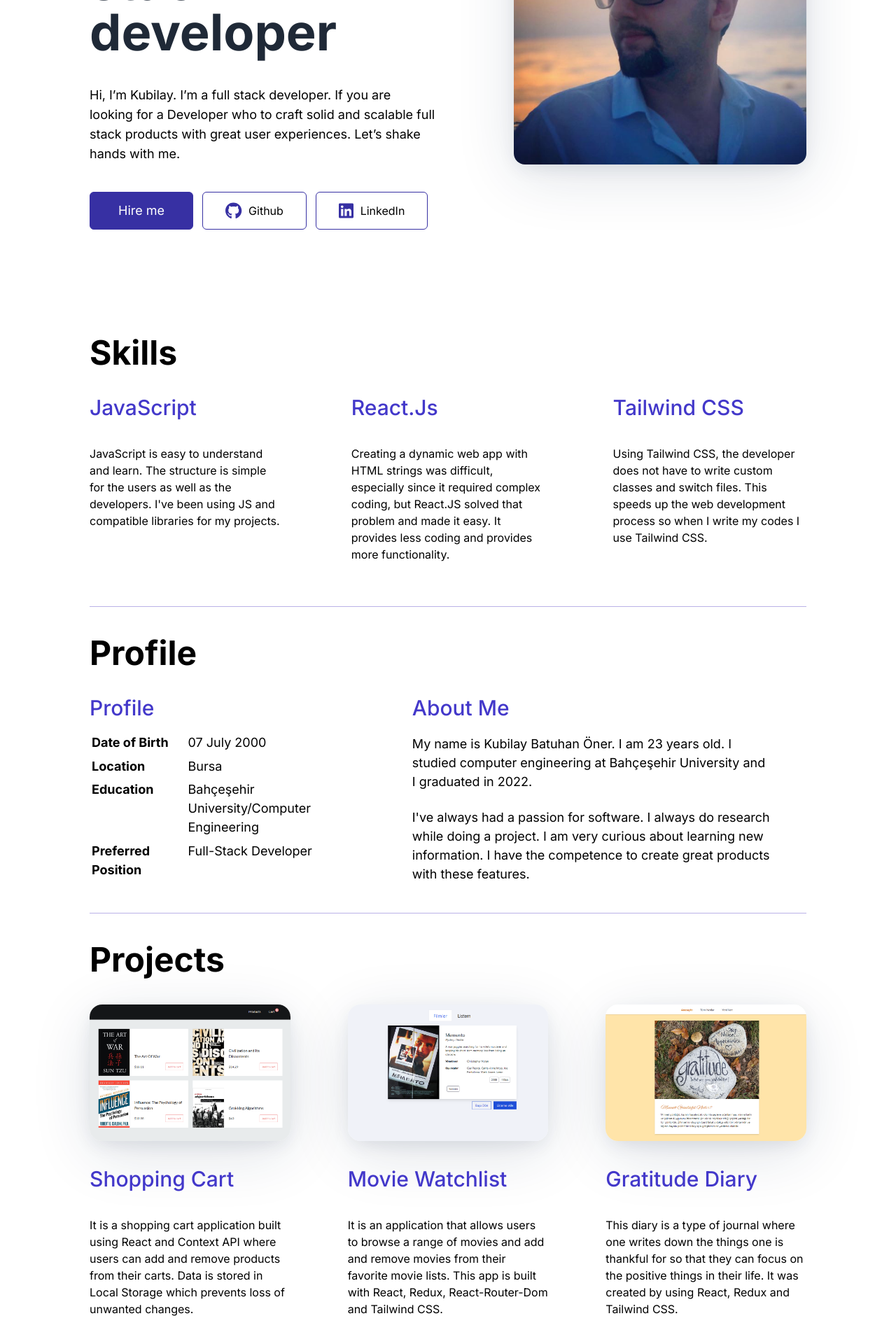
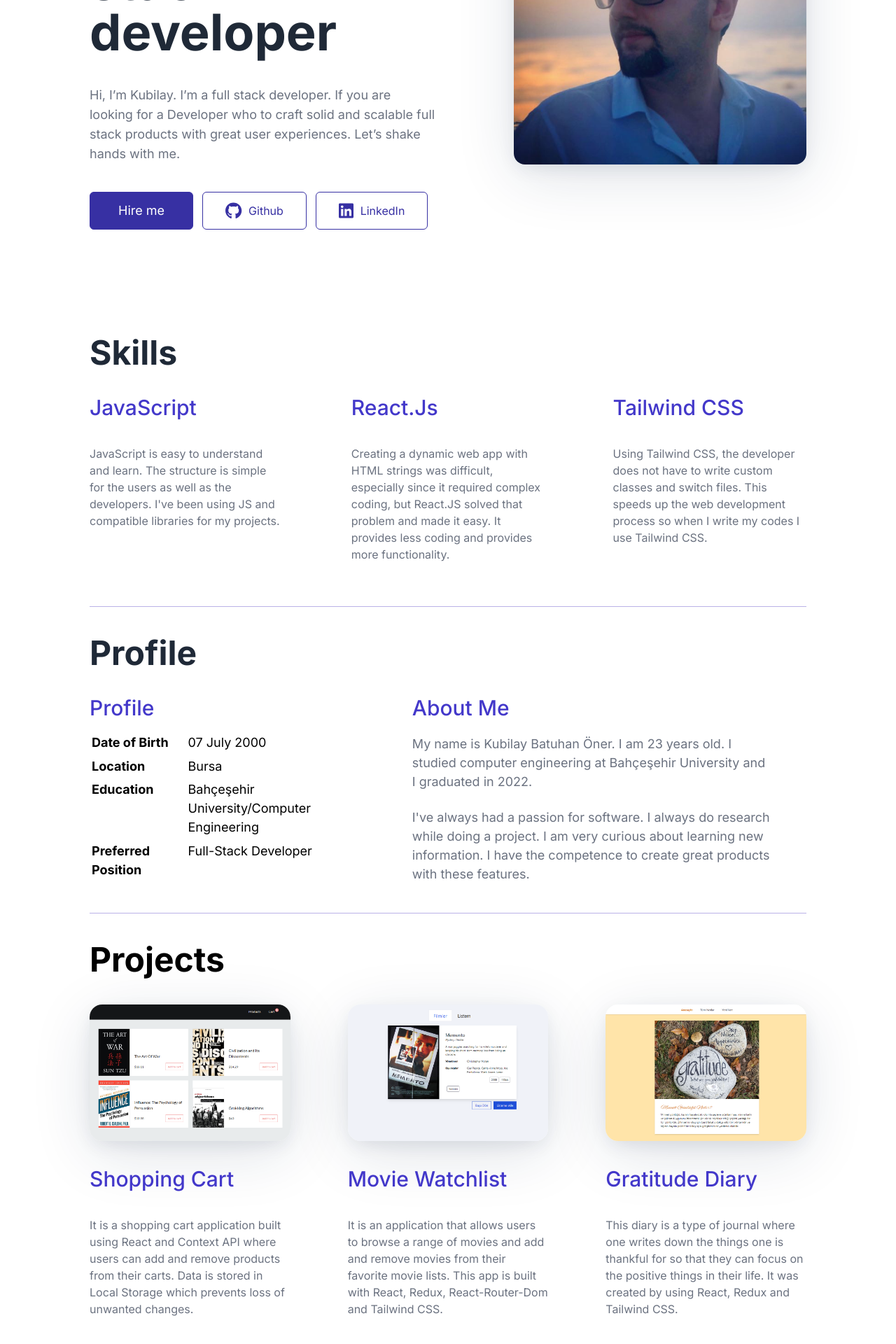
Before and after one commit to KubiBatuOner/portfolyo, a React (Create React App) app: page / in a window 1280 px wide. Shown: the part 500-2420 px from the top of the page at 70% size. Built offline with nearby package versions, Linux system fonts and the light colour scheme.

Commit message:
Font renkleri değiştirildi

```diff
--- a/src/components/Footer.js
+++ b/src/components/Footer.js
@@ -40,7 +40,7 @@ export default function Footer(props) {
       id="hire-me"
     >
       <div className="innerContainer w-[80%] flex flex-col gap-y-[8vh] ml-[10%] lg:w-[85%] lg:items-center lg:m-0">
-        <h2 className="text-[2.625rem] font-bold w-[80%] leading-[52.5px] text-[#1f2937] lg:w-[100%] lg:m-0 lg:text-center lg:text-[2.5rem]">
+        <h2 className="text-[2.625rem] font-bold w-[80%] leading-[52.5px] text-[#1F2937] lg:w-[100%] lg:m-0 lg:text-center lg:text-[2.5rem]">
           Let's work together on your next product
         </h2>
         <div className="emailContainer flex justify-between items-center w-[85%] gap-x-[2vw] lg:flex-col lg:gap-y-[3vh] lg:items-center">
--- a/src/components/Intro.js
+++ b/src/components/Intro.js
@@ -17,7 +17,7 @@ export default function Intro() {
           <h2 className="font-bold text-[#1F2937] text-[4.5rem] leading-[4.5rem] break-words lg:text-[3.2rem] lg:leading-[60px]">
             Business-oriented full stack developer
           </h2>
-          <p className="text-[18px] leading-7">
+          <p className="text-[18px] text-[#6B7280] leading-7">
             Hi, I’m Kubilay. I’m a full stack developer. If you are looking for
             a Developer who to craft solid and scalable full stack products with
             great user experiences. Let’s shake hands with me.
@@ -32,7 +32,7 @@ export default function Intro() {
                 icon={faGithub}
               />
               <a
-                className="text-inherit"
+                className="text-[#3730A3]"
                 href="https://github.com/KubiBatuOner"
               >
                 Github
@@ -44,7 +44,7 @@ export default function Intro() {
                 icon={faLinkedin}
               />
               <a
-                className="text-inherit"
+                className="text-[#3730A3]"
                 href="https://www.linkedin.com/in/kubilay-batuhan-öner-a45130234/"
               >
                 LinkedIn
--- a/src/components/Profile.js
+++ b/src/components/Profile.js
@@ -1,7 +1,7 @@
 export default function Profile() {
   return (
     <div className="w-[80%] mx-auto flex flex-col mt-[42px] gap-y-[5vh] border-y-[0.1rem] border-solid border-[#bab2e7] py-[42px] px-0">
-      <h2 className="font-bold leading-[48px] text-[3rem] lg:text-center lg:text-[2.5rem]">
+      <h2 className="font-bold text-[#1F2937] leading-[48px] text-[3rem] lg:text-center lg:text-[2.5rem]">
         Profile
       </h2>
       <div className="flex gap-x-[4vw] lg:flex-col lg:items-center lg:gap-y-[5vh]">
@@ -48,12 +48,12 @@ export default function Profile() {
           <h4 className="text-[1.87rem] font-medium leading-7 text-[#4338ca]">
             About Me
           </h4>
-          <p className="font-normal text-[1.125rem] leading-[150%] lg:items-center lg:text-center lg:text-[1.2rem]">
+          <p className="font-normal text-[1.125rem] text-[#6B7280] leading-[150%] lg:items-center lg:text-center lg:text-[1.2rem]">
             My name is Kubilay Batuhan Öner. I am 23 years old. I studied
             computer engineering at Bahçeşehir University and I graduated in
             2022.
           </p>
-          <p className="font-normal text-[1.125rem] leading-[150%] lg:items-center lg:text-center lg:text-[1.2rem]">
+          <p className="font-normal text-[1.125rem] text-[#6B7280] leading-[150%] lg:items-center lg:text-center lg:text-[1.2rem]">
             I've always had a passion for software. I always do research while
             doing a project. I am very curious about learning new information. I
             have the competence to create great products with these features.
--- a/src/components/Projects.js
+++ b/src/components/Projects.js
@@ -27,7 +27,7 @@ export default function Projects() {
           <h4 className="text-[1.875rem] font-medium leading-7 text-[#4338CA]">
             Shopping Cart
           </h4>
-          <p className="font-normal text-[1rem] leading-[150%] lg:text-[1.2rem] lg:leading-[1.5rem] lg:text-center sm:w-[85%]">
+          <p className="font-normal text-[1rem] text-[#6B7280] leading-[150%] lg:text-[1.2rem] lg:leading-[1.5rem] lg:text-center sm:w-[85%]">
             {" "}
             It is a shopping cart application built using React and Context API
             where users can add and remove products from their carts. Data is
@@ -78,7 +78,7 @@ export default function Projects() {
           <h4 className="text-[1.875rem] font-medium leading-7 text-[#4338CA]">
             Movie Watchlist
           </h4>
-          <p className="font-normal text-[1rem] leading-[150%] lg:text-[1.2rem] lg:leading-[1.5rem] lg:text-center sm:w-[85%]">
+          <p className="font-normal text-[1rem] text-[#6B7280] leading-[150%] lg:text-[1.2rem] lg:leading-[1.5rem] lg:text-center sm:w-[85%]">
             {" "}
             It is an application that allows users to browse a range of movies
             and add and remove movies from their favorite movie lists. This app
@@ -129,7 +129,7 @@ export default function Projects() {
           <h4 className="text-[1.875rem] font-medium leading-7 text-[#4338CA]">
             Gratitude Diary
           </h4>
-          <p className="font-normal text-[1rem] leading-[150%] lg:text-[1.2rem] lg:leading-[1.5rem] lg:text-center sm:w-[85%]">
+          <p className="font-normal text-[1rem] text-[#6B7280] leading-[150%] lg:text-[1.2rem] lg:leading-[1.5rem] lg:text-center sm:w-[85%]">
             {" "}
             This diary is a type of journal where one writes down the things one
             is thankful for so that they can focus on the positive things in
--- a/src/components/Skills.js
+++ b/src/components/Skills.js
@@ -4,7 +4,7 @@ export default function Skills() {
       className="w-[80%] my-0 mx-auto flex flex-col gap-y-[5vh] mt-[19vh] lg:mt-[10vh]"
       id="skills"
     >
-      <h2 className="font-bold leading-[48px] text-[3rem] lg:text-center lg:text-[2.5rem]">
+      <h2 className="font-bold text-[#1F2937] leading-[48px] text-[3rem] lg:text-center lg:text-[2.5rem]">
         Skills
       </h2>
       <div className="flex flex-wrap justify-between pb-5 lg:flex-col lg:items-center lg:gap-y-[5vh]">
@@ -12,7 +12,7 @@ export default function Skills() {
           <h4 className="text-[30px] font-medium leading-7 text-[#4338ca]">
             JavaScript
           </h4>
-          <p className="font-normal text-[1rem] leading-[150%] lg:text-[1.2rem] lg:leading-[1.5rem] lg:text-center">
+          <p className="font-normal text-[#6B7280] text-[1rem] leading-[150%] lg:text-[1.2rem] lg:leading-[1.5rem] lg:text-center">
             JavaScript is easy to understand and learn. The structure is simple
             for the users as well as the developers. I've been using JS and
             compatible libraries for my projects.
@@ -22,7 +22,7 @@ export default function Skills() {
           <h4 className="text-[30px] font-medium leading-7 text-[#4338ca]">
             React.Js
           </h4>
-          <p className="font-normal text-[1rem] leading-[150%] lg:text-[1.2rem] lg:leading-[1.5rem] lg:text-center">
+          <p className="font-normal text-[#6B7280] text-[1rem] leading-[150%] lg:text-[1.2rem] lg:leading-[1.5rem] lg:text-center">
             Creating a dynamic web app with HTML strings was difficult,
             especially since it required complex coding, but React.JS solved
             that problem and made it easy. It provides less coding and provides
@@ -33,7 +33,7 @@ export default function Skills() {
           <h4 className="text-[30px] font-medium leading-7 text-[#4338ca]">
             Tailwind CSS
           </h4>
-          <p className="font-normal text-[1rem] leading-[150%] lg:text-[1.2rem] lg:leading-[1.5rem] lg:text-center">
+          <p className="font-normal text-[#6B7280] text-[1rem] leading-[150%] lg:text-[1.2rem] lg:leading-[1.5rem] lg:text-center">
             Using Tailwind CSS, the developer does not have to write custom
             classes and switch files. This speeds up the web development process
             so when I write my codes I use Tailwind CSS.
```
